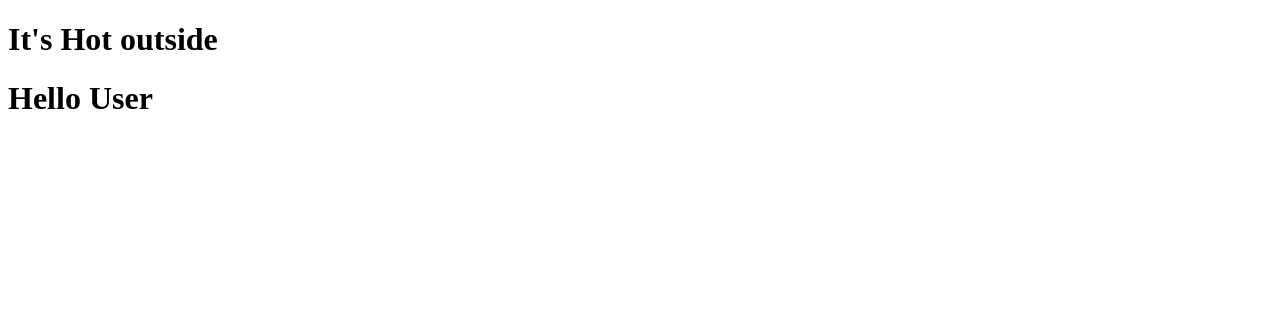
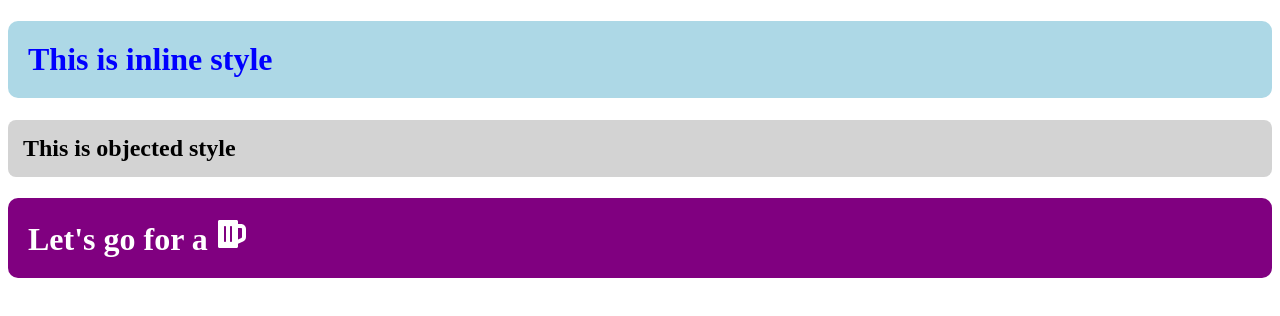
Before and after one commit to itAshmit/react-stand, a React (Vite) app: page / in a window 1280 px wide. Shown: the top 316 px of the page. Built offline with nearby package versions, Linux system fonts and the light colour scheme.

Commit message:
learnt about styling of different types

```diff
--- a/package.json
+++ b/package.json
@@ -11,7 +11,8 @@
   },
   "dependencies": {
     "react": "^18.3.1",
-    "react-dom": "^18.3.1"
+    "react-dom": "^18.3.1",
+    "react-icons": "^5.3.0"
   },
   "devDependencies": {
     "@eslint/js": "^9.11.1",
--- a/src/App.jsx
+++ b/src/App.jsx
@@ -10,8 +10,12 @@
 //import ProductList from "./ProductList";
 //import Apps from "./component/Apps";
 //import Product from "./component/Product";
-import Weather from "./component/weather";
-import UserStatus from "./component/UserStatus";
+//import Weather from "./component/weather";
+//import UserStatus from "./component/UserStatus";
+//import Greeting from "./component/Greeting";
+import Component from "./component/component";
+import ProfileCard from "./component/ProfileCard";
+import StyledCard from "./component/StyledCard";
 function App() {
   return (
     <div>
@@ -26,9 +30,13 @@ function App() {
       <Userlist />
       <ProductList/>
       <Apps/>
-      <Product/> */}
+      <Product/>
       <Weather/>
       <UserStatus loggedIn={true} isAdmin={false}/>
+      <Greeting timeOfDay="Morning"/>*/}
+      <StyledCard/>
+      <ProfileCard/>
+      <Component/>
     </div>
   );
 }
--- /dev/null
+++ b/src/component/Greeting.jsx
@@ -0,0 +1,5 @@
+const Greeting = ({timeOfDay}) => {
+  return timeOfDay==="Morning"?<h1>Good Morning</h1>:<h1>Good Evening</h1>
+}
+
+export default Greeting;
--- /dev/null
+++ b/src/component/ProfileCard.jsx
@@ -0,0 +1,10 @@
+const ProfileCard = () => {
+    const styles={backgroundColor:"lightgray",padding:"15px",borderRadius:"8px", color:"black"}
+  return (
+    <section>
+        <h1 style={styles}>This is objected style</h1>
+    </section>
+  );
+};
+
+export default ProfileCard;
--- /dev/null
+++ b/src/component/StyledCard.jsx
@@ -0,0 +1,7 @@
+const StyledCard = () => {
+  return (
+    <h1 style={{backgroundColor:"lightblue",padding:"20px", borderRadius:"10px", color:"blue"}}>This is inline style</h1>
+  );
+};
+
+export default StyledCard;
--- a/src/component/UserStatus.jsx
+++ b/src/component/UserStatus.jsx
@@ -1,7 +1,8 @@
-const UserStatus = ({LoggedIn,isAdmin}) => {
-  if(LoggedIn && isAdmin){
+const UserStatus = ({loggedIn,isAdmin}) => {
+  if(loggedIn && isAdmin){
     return <h1>Hello Admin</h1>
-  }else{
+  }
+  else{
     return <h1>Hello User</h1>
   }
 };
--- /dev/null
+++ b/src/component/component.jsx
@@ -0,0 +1,10 @@
+import { FaBeer } from "react-icons/fa";
+const Component = () => {
+  return (
+    <div>
+      <h1 style={{backgroundColor:"purple",color:"white",padding:"20px",justifyContent:"center",alignItems:"center",borderRadius:"10px"}}>Let's go for a <FaBeer/></h1>
+    </div>
+  )
+}
+
+export default Component;
--- a/src/component/weather.jsx
+++ b/src/component/weather.jsx
@@ -1,5 +1,5 @@
 const Weather = () => {
-  let temp=27   ;
+  let temp=7   ;
   if(temp<15){
     return <h1>It's Cold outside</h1>
   } else if(temp>15 && temp<25){
```
Also changed, not shown: 1 other file (tests, documents, lock files or other folders).
